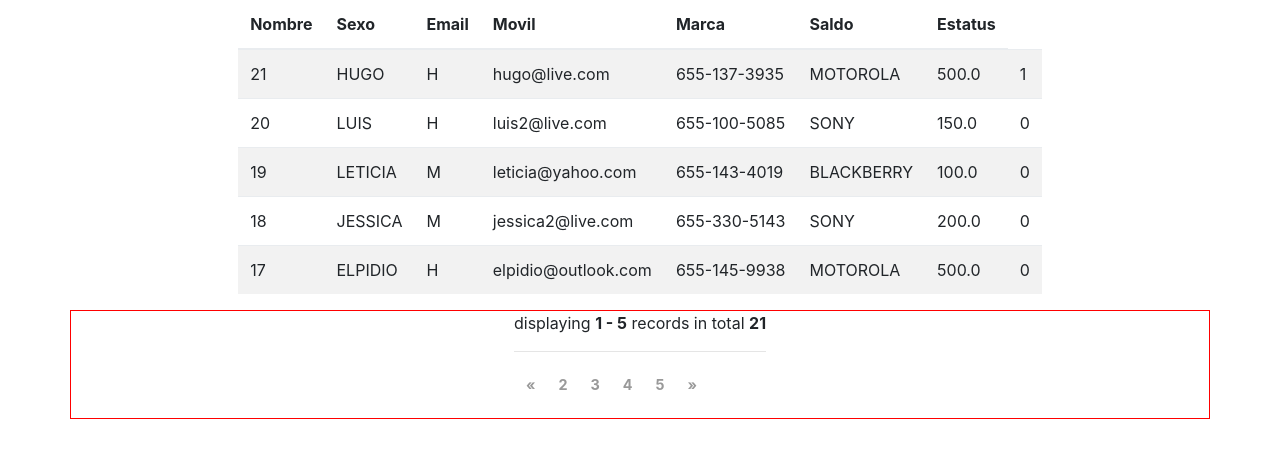
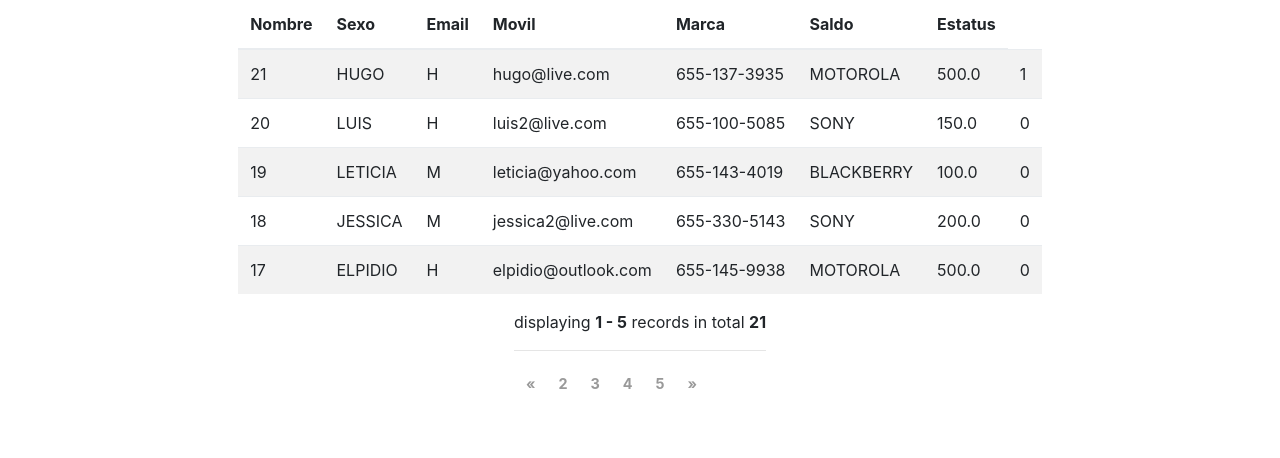
Before and after one commit to urian121/Guia-implementar-Paginacion-usando-JavaScript-Axios-en-Flask-yPython, a Flask app: page / in a window 1280 px wide. Shown: the part 185-643 px from the top of the page. Run offline with Flask 2, Linux system fonts and the light colour scheme; data comes from the database, SQL or seed files in the repository; some libraries are stand-ins or nearby versions.

Commit message:
Update index.html

```diff
--- a/app/templates/public/index.html
+++ b/app/templates/public/index.html
@@ -60,7 +60,7 @@
         </div>
       </div>
 
-      <div class="row justify-content-md-center" style="border: 1px solid red">
+      <div class="row justify-content-md-center">
         <div class="col-md-auto">
           <span>
             {{ pagination.info }}
```
